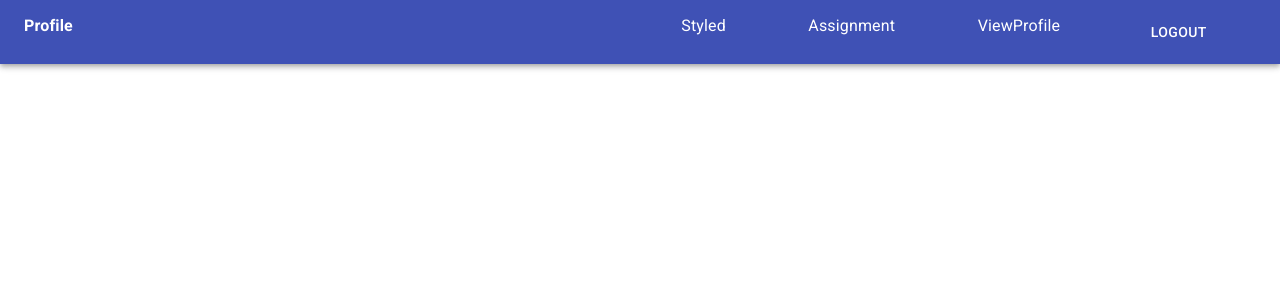
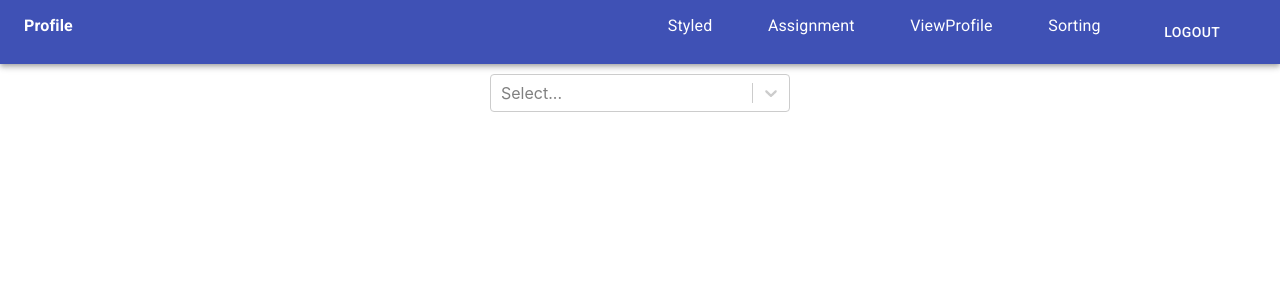
Before and after one commit to zeeshan-invozone/router-and-hooks, a React (Create React App) app: page /sorting in a window 1280 px wide. Shown: the top 300 px of the page. Built offline with nearby package versions, Linux system fonts and the light colour scheme; no server answers; sample sign-in values are in the browser's storage.

Commit message:
deply heruko

```diff
--- a/src/components/HeaderNav.jsx
+++ b/src/components/HeaderNav.jsx
@@ -58,6 +58,11 @@ export default function HeaderNav() {
                   ViewProfile
                 </Link>
               </Typography>
+              <Typography>
+                <Link className={classes.profile} to="/sorting">
+                  Sorting
+                </Link>
+              </Typography>
               <Button
                 color="inherit"
                 onClick={() => firebaseConfig.auth().signOut()}
--- a/src/components/Routes.jsx
+++ b/src/components/Routes.jsx
@@ -1,4 +1,4 @@
-import React, { useState, useEffect } from 'react';
+import React, { useState, useEffect, useContext } from 'react';
 import { BrowserRouter as Router, Switch, Route } from 'react-router-dom';
 import HeaderNav from '../components/HeaderNav';
 import EditProfile from '../components/EditProfile';
@@ -13,6 +13,7 @@ import ForgotPassword from './auth/ForgotPassword';
 import AdditionalInfo from './auth/AdditionalInfo';
 import PrivateRoute from './auth/PrivateRoute';
 import Profile from './Profile';
+import Sorting from './Sorting/Sorting';
 export default function Routes() {
   const [user, setUser] = useState('');
   useEffect(() => {
@@ -37,6 +38,7 @@ export default function Routes() {
           <PrivateRoute exact path="/styled-component" component={HelloWorld} />
           <PrivateRoute exact path="/assignment" component={TextAssignment} />
           <PrivateRoute exact path="/view-profile" component={Profile} />
+          <PrivateRoute exact path="/sorting" component={Sorting} />
           <Route exact path="/login" component={Login} />
           <Route exact path="/signup" component={SignUp} />
           <Route exact path="/step-2" component={AdditionalInfo} />
--- /dev/null
+++ b/src/components/Sorting/Sorting.js
@@ -0,0 +1,34 @@
+import React, { useEffect, useState } from 'react';
+import Select from 'react-select';
+import './sorting.css';
+const options = [
+  { label: 'zeeshan', value: '1' },
+  { label: 'akram', value: '2' },
+  { label: 'amir', value: '3' },
+  { label: 'rizwan', value: '4' },
+  { label: 'naeem', value: '5' },
+  { label: 'the naeem', value: '6' },
+  { label: 'The Ahmed', value: '6' },
+];
+export default function Sorting() {
+  const [sort, setSort] = useState([]);
+  useEffect(() => {
+    const byName = options.slice(0);
+    byName.sort((a, b) => {
+      const x = a.label.toLowerCase();
+      const y = b.label.toLowerCase();
+      return x < y ? -1 : x > y ? 1 : 0;
+    });
+    setSort(byName);
+  }, []);
+
+  const handleChange = (e) => {
+    const current = e.target.id;
+    console.log(current);
+  };
+  return (
+    <div>
+      <Select options={sort} onChange={handleChange} />
+    </div>
+  );
+}
--- /dev/null
+++ b/src/components/Sorting/sorting.css
@@ -0,0 +1,4 @@
+.css-2b097c-container {
+  width: 300px;
+  margin: 10px auto;
+}
--- a/src/components/auth/Authentication.js
+++ b/src/components/auth/Authentication.js
@@ -1,6 +1,7 @@
 import React, { useEffect, useState } from 'react';
 import { firebaseConfig } from '../Firebase/firebase';
 export const AuthContext = React.createContext();
+
 export const AuthProvider = ({ children }) => {
   const [currentUser, setCurrentUser] = useState(null);
   const [pending, setPending] = useState(true);
```
Also changed, not shown: 1 other file (tests, documents, lock files or other folders).
